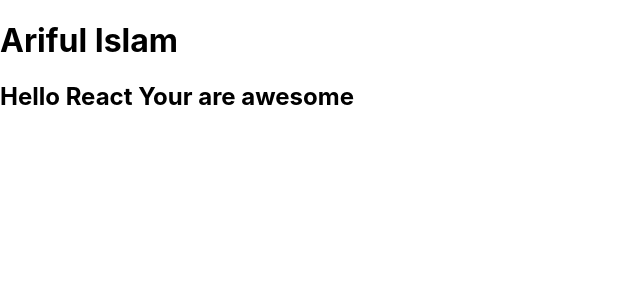
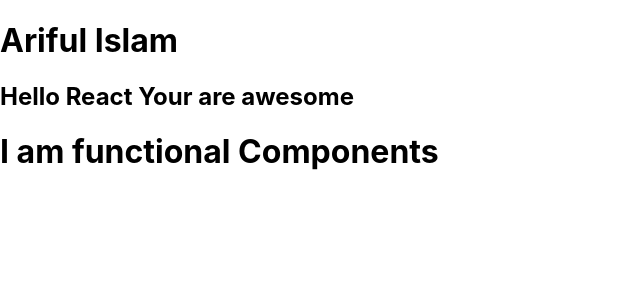
Before and after one commit to ariful-islam-dev/understand-REACT-core-features, a React app: page / in a window 1280 px wide. Shown: the top 300 px of the page, without its empty margins (0-640 px from the left). Built offline with nearby package versions, Linux system fonts and the light colour scheme.

Commit message:
class base components

```diff
--- a/src/components/app.tsx
+++ b/src/components/app.tsx
@@ -6,9 +6,19 @@
       <div>
         <h1>Ariful Islam</h1>
         <h2>Hello React Your are awesome</h2>
+        {MyFunctionalComponent()}
       </div>
     );
   }
 }
 
 export default App;
+
+function MyFunctionalComponent() {
+  const name: String = "Ariful Islam";
+  return <h1>I am functional Components</h1>;
+}
+
+const AnotherfunctionalComponent = () => (
+  <h1>I am anouther functonal Component</h1>
+);
```
Also changed, not shown: 1 other file (tests, documents, lock files or other folders).
